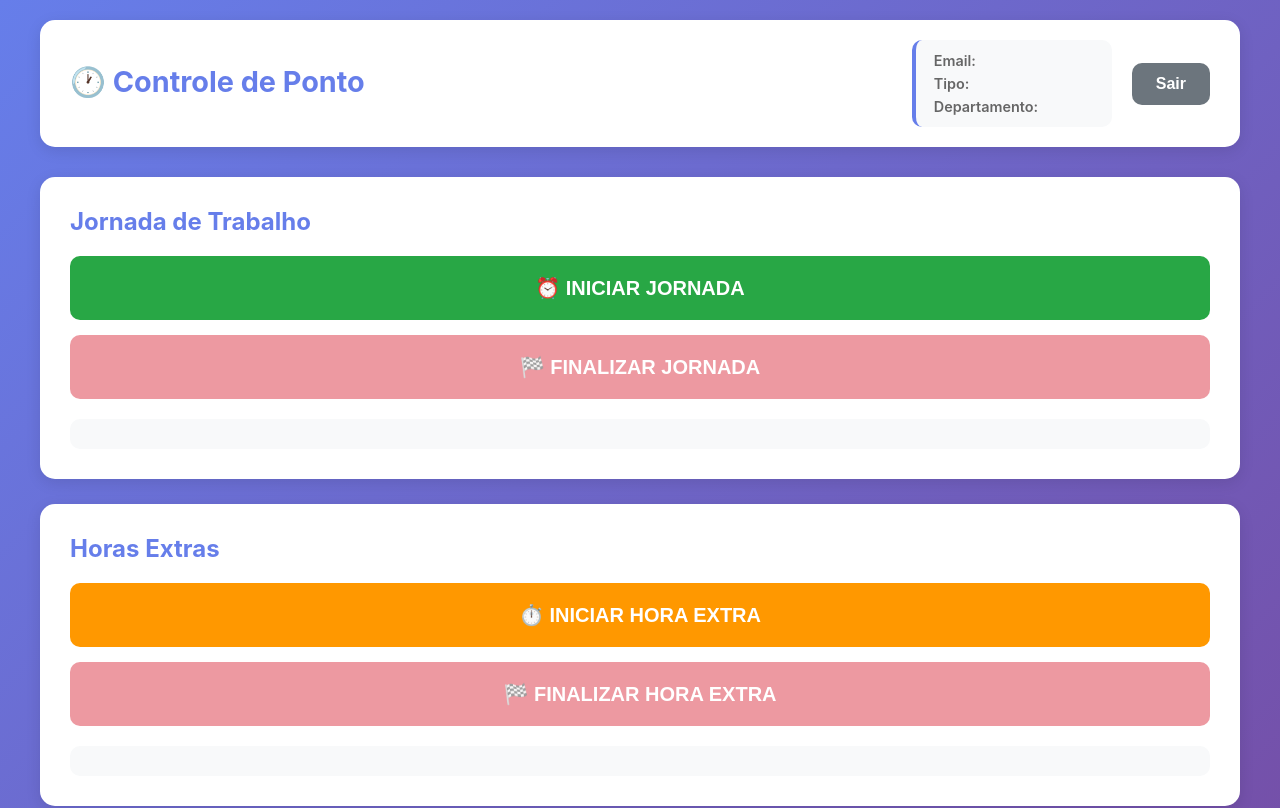
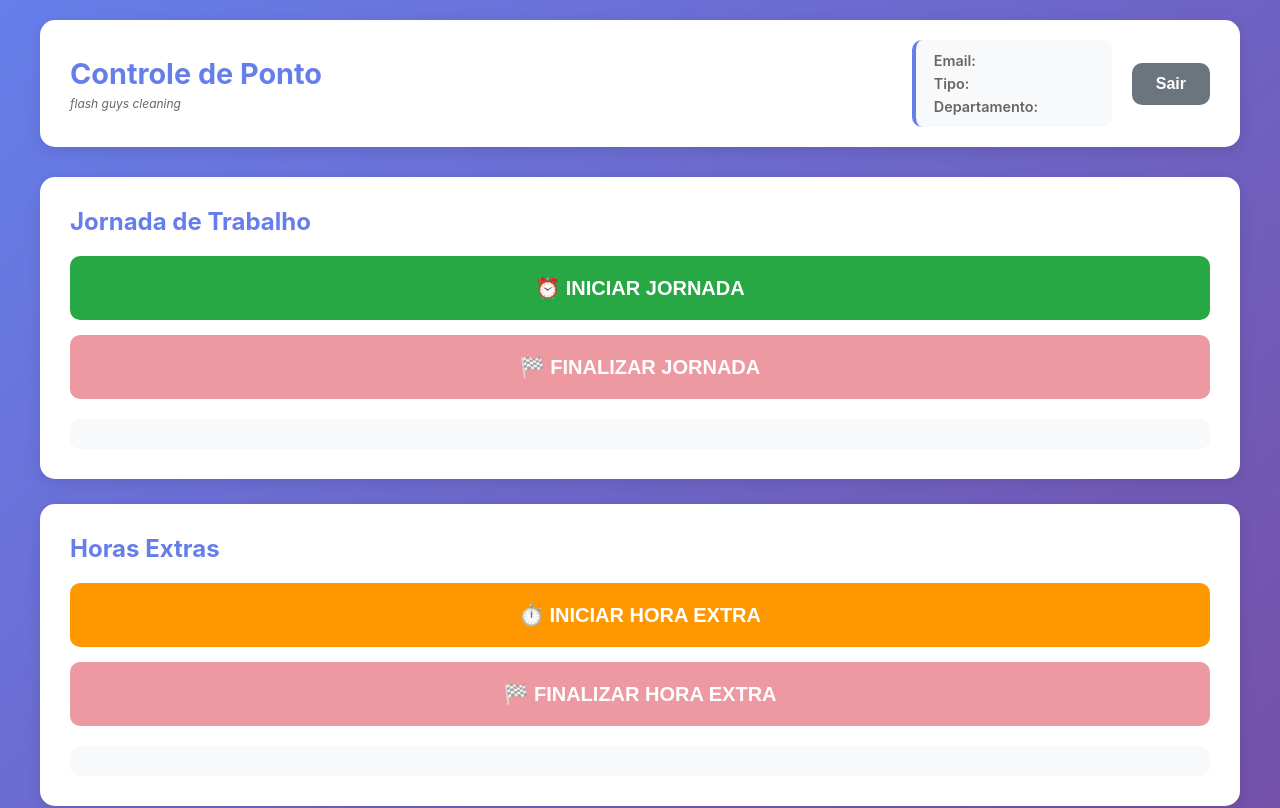
Before and after one commit to FelipeVianaFlorentino/time.flashguyscleaning, a plain HTML site: page funcionario.html in a window 1280 px wide. Shown: the top 808 px of the page. Drawn offline with nearby package versions, Linux system fonts and the light colour scheme.

Commit message:
alteracao minima

```diff
--- a/funcionario.html
+++ b/funcionario.html
@@ -10,8 +10,9 @@
     <div class="container">
         <header class="header">
             <div>
-                <h1>🕐 Controle de Ponto</h1>
+                <h1>Controle de Ponto</h1>
                 <p id="infoFuncionario"></p>
+                <p class="company-name">flash guys cleaning</p>
             </div>
             <div class="header-right">
                 <div class="user-info-card">
--- a/styles.css
+++ b/styles.css
@@ -88,6 +88,14 @@ body {
 .header p {
     color: #666;
     margin-top: 5px;
+}
+
+.company-name {
+    font-size: 0.75em;
+    color: #999;
+    font-style: italic;
+    margin-top: 5px;
+    text-transform: lowercase;
 }
 
 .header-right {
```
